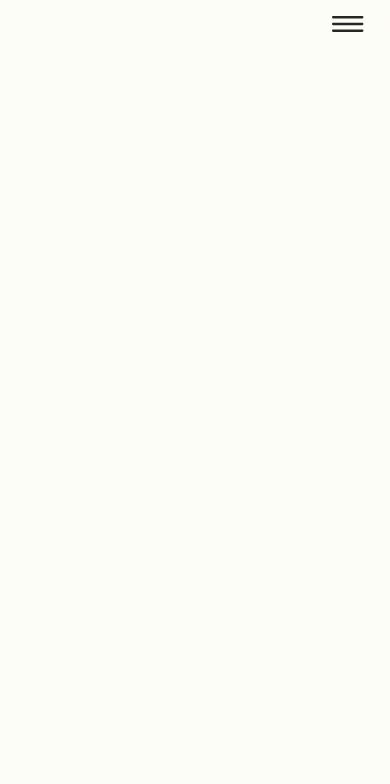
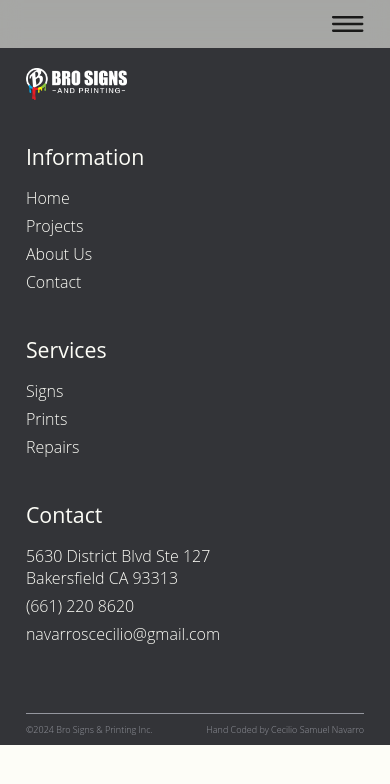
Before and after one commit to CecilioN7/bro-signs-website, a website: page public/about.html in a window 390 px wide. Drawn offline with Linux system fonts and the light colour scheme.

Commit message:
footer mobile

```diff
--- a/public/about.html
+++ b/public/about.html
@@ -60,3 +60,49 @@
     </header>
     <main class="main">
     </main>
+
+    <footer>
+        <div class="container">
+            <div class="footer-container">
+                <div class="footer-card">
+                    <a class="logo" href="index.html">
+                        <img src="images/brosigns-full-logo-white.png" alt="logo">
+                    </a>
+                </div>
+                <div class="footer-card">
+                    <h1>Information</h1>
+                    <ul>
+                        <li><a href="index.html">Home</a></li>
+                        <li><a href="projects.html">Projects</a></li>
+                        <li><a href="about.html">About Us</a></li>
+                        <li><a href="contact.html">Contact</a></li>
+                    </ul>
+                </div>
+                <div class="footer-card">
+                    <h1>Services</h1>
+                    <ul>
+                        <li>Signs</li>
+                        <li>Prints</li>
+                        <li>Repairs</li>
+                    </ul>
+                </div>
+                <div class="footer-card">
+                    <h1>Contact</h1>
+                    <ul>
+                        <li><a href="contact.html">5630 District Blvd Ste 127<br>Bakersfield CA 93313</a></li>
+                        <li><a href="tel:661-220-8620">(661) 220 8620</a></li>
+                        <li><a href="mailto:navarroscecilio@gmail.com">navarroscecilio@gmail.com</a></li>
+                    </ul>
+                </div>
+            </div>
+            <div class="footer-bottom">
+                <p>©2024 Bro Signs & Printing Inc.</p>
+                <p>
+                    Hand Coded by
+                    <a href="https://cecilionavarro.com" target="_blank">Cecilio Samuel Navarro</a>
+                </p>
+            </div>
+        </div>
+    </footer>
+</body>
+</html>
--- a/public/css/root.css
+++ b/public/css/root.css
@@ -243,4 +243,22 @@ footer ul {
         left: 0;
         z-index: 9;
     }
+
+    /* footer */
+    footer {
+        padding: 0 var(--lg);
+    }
+    footer .footer-container {
+        grid-template-columns: 1fr;
+        gap: var(--xl);
+    }
+    footer .footer-card {
+        gap: var(--md);
+    }
+    footer ul {
+        gap: var(--xs);
+    }
+    footer .footer-bottom {
+        font-size: var(--font-size__025);
+    }
 }
```
Also changed, not shown: public/index.html (+3 -3 lines), public/projects.html (+0 -1 lines).
